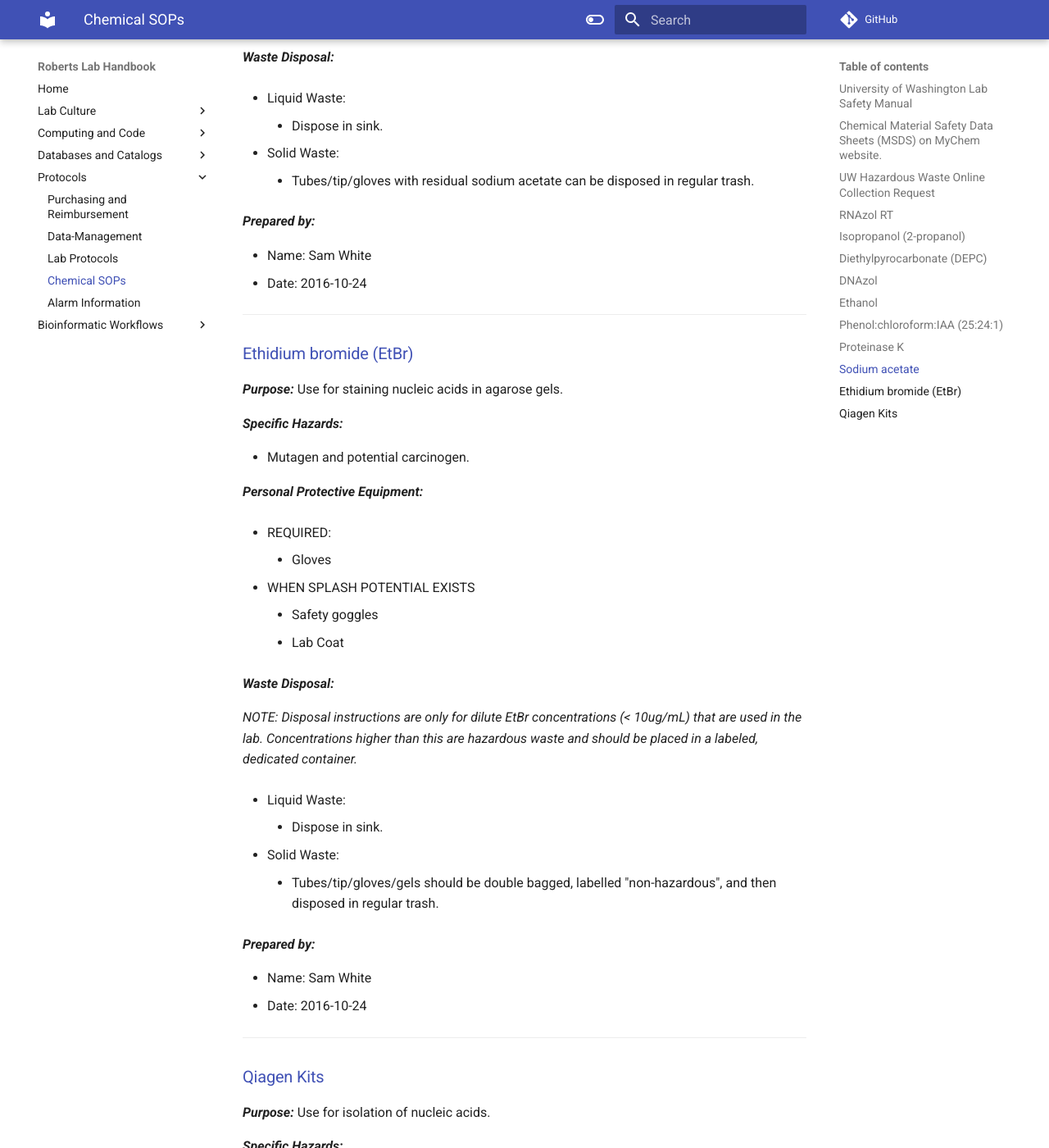
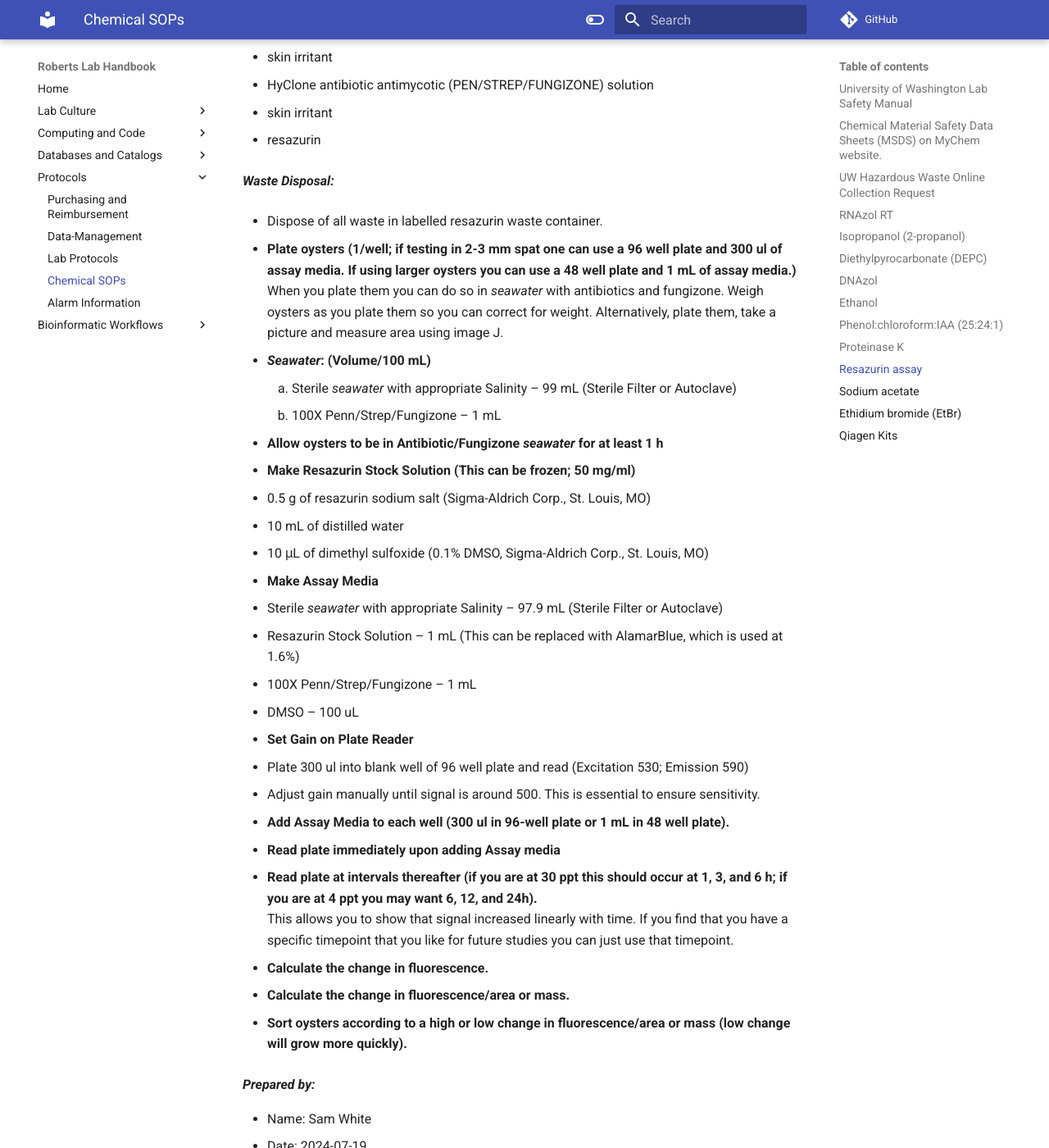
Before and after one commit to RobertsLab/resources, an MkDocs documentation site: the page built from docs/Chemical-Standard-Operating-Protocols.md, in a window 1280 px wide and 1400 px high, scrolled down 5933 px. Shown: the whole window at 82% size. Built offline with MkDocs 1.6.1 and Material for MkDocs 9.7.7, drawn with Linux system fonts in a browser that asks for light colours; comment, search, counter and statistics services are not loaded; some of the changed text lies outside the part shown.

Commit message:
add resazurin assy to chemical SOP page

```diff
--- a/docs/Chemical-Standard-Operating-Protocols.md
+++ b/docs/Chemical-Standard-Operating-Protocols.md
@@ -229,6 +229,75 @@
 
 ---
 
+### [Resazurin assay](#resazurin-assay)
+
+<em>**Personal Protective Equipment:**</em>
+
+- REQUIRED:
+
+     - Gloves
+
+<em>**Chemical exposures:**</em>
+
+- dimethyl sulfoxide (DMSO)
+
+  - flammable
+  - skin irritant
+
+- HyClone antibiotic antimycotic (PEN/STREP/FUNGIZONE) solution
+
+  - skin irritant
+
+- resazurin
+
+<em>**Waste Disposal:**</em>
+
+- Dispose of all waste in labelled resazurin waste container.
+
+
+1. **Plate oysters (1/well; if testing in 2-3 mm spat one can use a 96 well plate and 300 ul of assay media. If using larger oysters you can use a 48 well plate and 1 mL of assay media.)**
+   When you plate them you can do so in _seawater_ with antibiotics and fungizone. Weigh oysters as you plate them so you can correct for weight. Alternatively, plate them, take a picture and measure area using image J.
+   - **_Seawater_: (Volume/100 mL)**
+     1. Sterile _seawater_ with appropriate Salinity – 99 mL (Sterile Filter or Autoclave)
+     2. 100X Penn/Strep/Fungizone – 1 mL
+
+2. **Allow oysters to be in Antibiotic/Fungizone _seawater_ for at least 1 h**
+
+3. **Make Resazurin Stock Solution (This can be frozen; 50 mg/ml)**
+   - 0.5 g of resazurin sodium salt (Sigma-Aldrich Corp., St. Louis, MO)
+   - 10 mL of distilled water
+   - 10 μL of dimethyl sulfoxide (0.1% DMSO, Sigma-Aldrich Corp., St. Louis, MO)
+
+4. **Make Assay Media**
+   - Sterile _seawater_ with appropriate Salinity – 97.9 mL (Sterile Filter or Autoclave)
+   - Resazurin Stock Solution – 1 mL (This can be replaced with AlamarBlue, which is used at 1.6%)
+   - 100X Penn/Strep/Fungizone – 1 mL
+   - DMSO – 100 uL
+
+5. **Set Gain on Plate Reader**
+   - Plate 300 ul into blank well of 96 well plate and read (Excitation 530; Emission 590)
+   - Adjust gain manually until signal is around 500. This is essential to ensure sensitivity.
+
+6. **Add Assay Media to each well (300 ul in 96-well plate or 1 mL in 48 well plate).**
+
+7. **Read plate immediately upon adding Assay media**
+
+8. **Read plate at intervals thereafter (if you are at 30 ppt this should occur at 1, 3, and 6 h; if you are at 4 ppt you may want 6, 12, and 24h).**
+   This allows you to show that signal increased linearly with time. If you find that you have a specific timepoint that you like for future studies you can just use that timepoint.
+
+9. **Calculate the change in fluorescence.**
+
+10. **Calculate the change in fluorescence/area or mass.**
+
+11. **Sort oysters according to a high or low change in fluorescence/area or mass (low change will grow more quickly).**
+
+<em>**Prepared by:**</em>
+
+- Name: Sam White
+- Date: 2024-07-19
+
+---
+
 ### [Sodium acetate](#sodium_acetate)
 
 <em>**Purpose:**</em> Used to precipitate nucleic acids.
```
